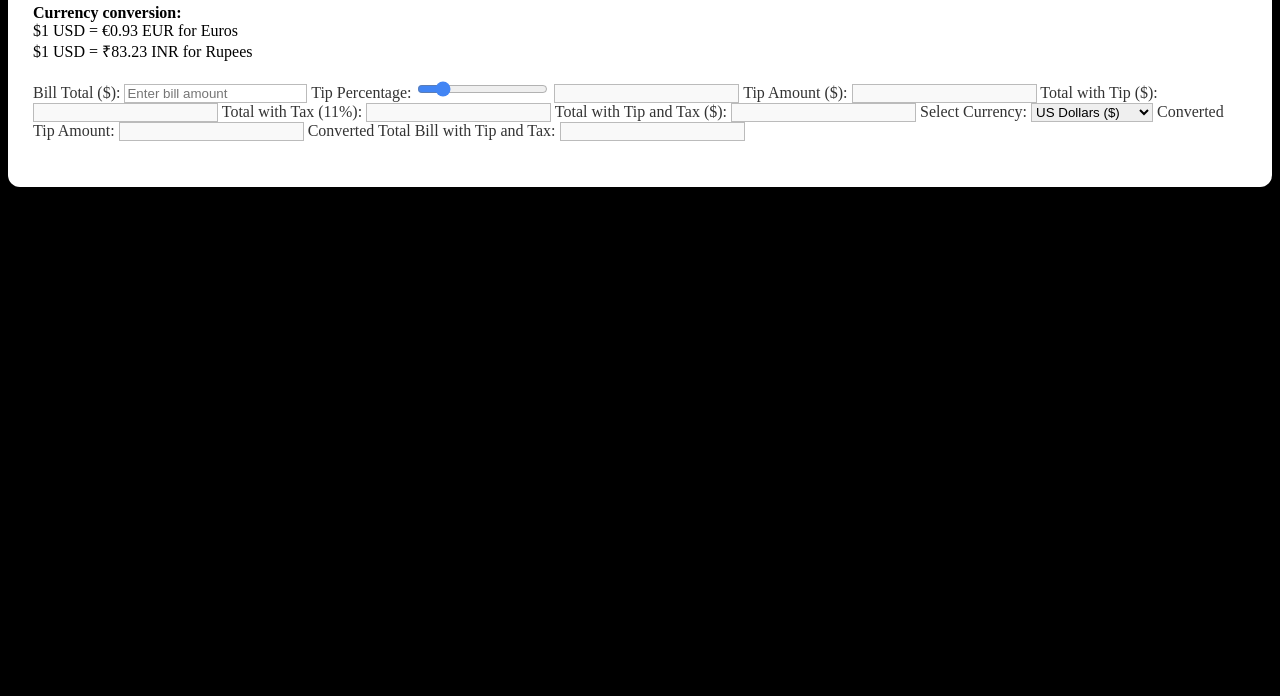
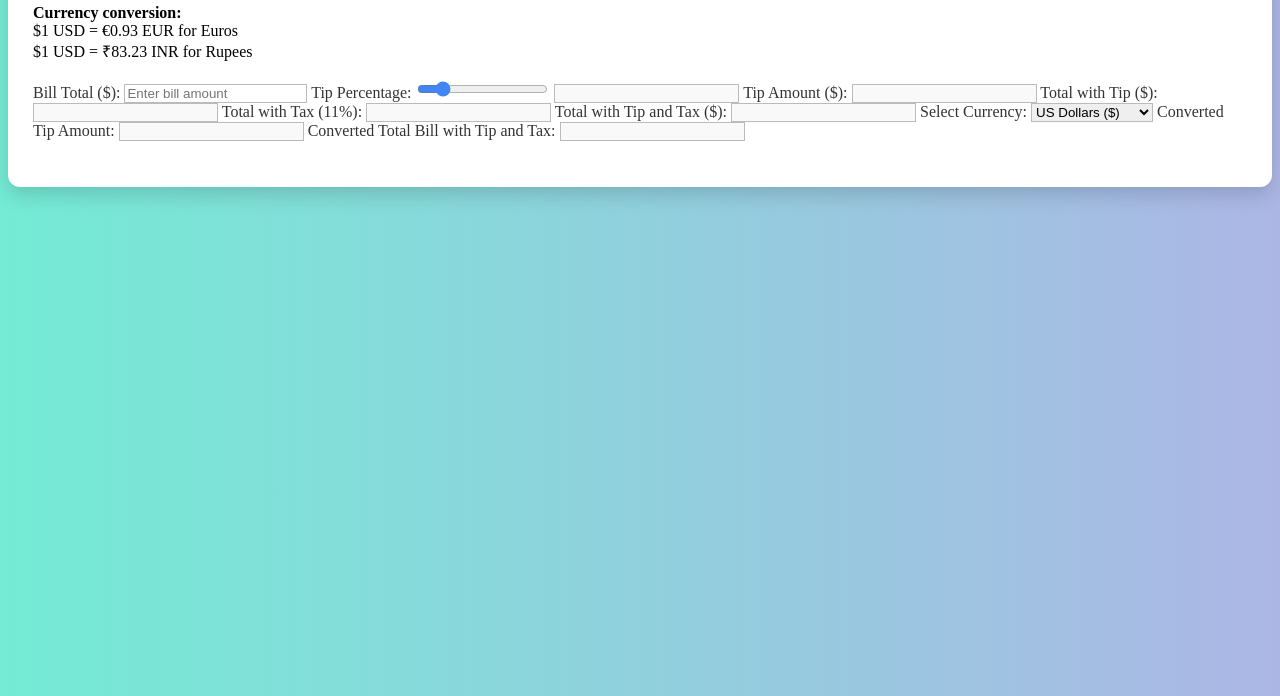
Before and after one commit to srilasyas/lab5-tip-calculator, a plain HTML site: page index.html in a window 1280 px wide. Shown: the part 104-800 px from the top of the page. Drawn offline with Linux system fonts and the light colour scheme.

Commit message:
Update styles.css

```diff
--- a/styles.css
+++ b/styles.css
@@ -1,5 +1,5 @@
 body {
-  background-color: black;
+  background: linear-gradient(to right, #74ebd5, #acb6e5);
 }
 
 .container {
```
